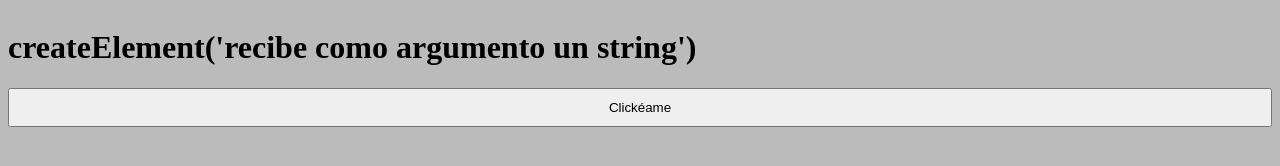
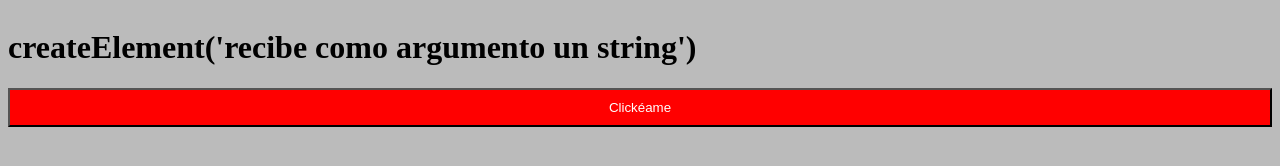
Before and after one commit to KyleNavarro/ejerciciosJS, a plain HTML site: page DOM/alteración-DOM/index.html in a window 1280 px wide. Both pictures are taken after a click on the button "Clickéame". Drawn offline with Linux system fonts and the light colour scheme.

Commit message:
vemos classList

```diff
--- a/DOM/alteración-DOM/index.html
+++ b/DOM/alteración-DOM/index.html
@@ -20,6 +20,18 @@
 
     <button>Clickéame</button>
 
+    <style>
+
+        #btn{
+            background-color: white;
+        }
+
+        .rojo {
+                background-color: red;
+                color: white;
+            }
+    </style>
+
     <script>
         const btn = document.querySelector('button');
         btn.addEventListener('click', e => {
@@ -27,6 +39,12 @@
             foto.alt = 'imagen de prueba';
             foto.src = 'https://www.pexels.com/es-es/foto/vista-aerea-de-los-tejados-de-una-ciudad-europea-33503143/'
             foto.width = 300;
+
+            //btn.style.background === "red" //de esta forma modifico los estilos css
+
+            btn.classList.toggle('rojo');
+            //importante siempre que vaya a manipular los estilos con classList, debemos definir estos estilos antes en el CSS ya que classList manipula las clases
+
             console.log(foto)
         })
 
```
